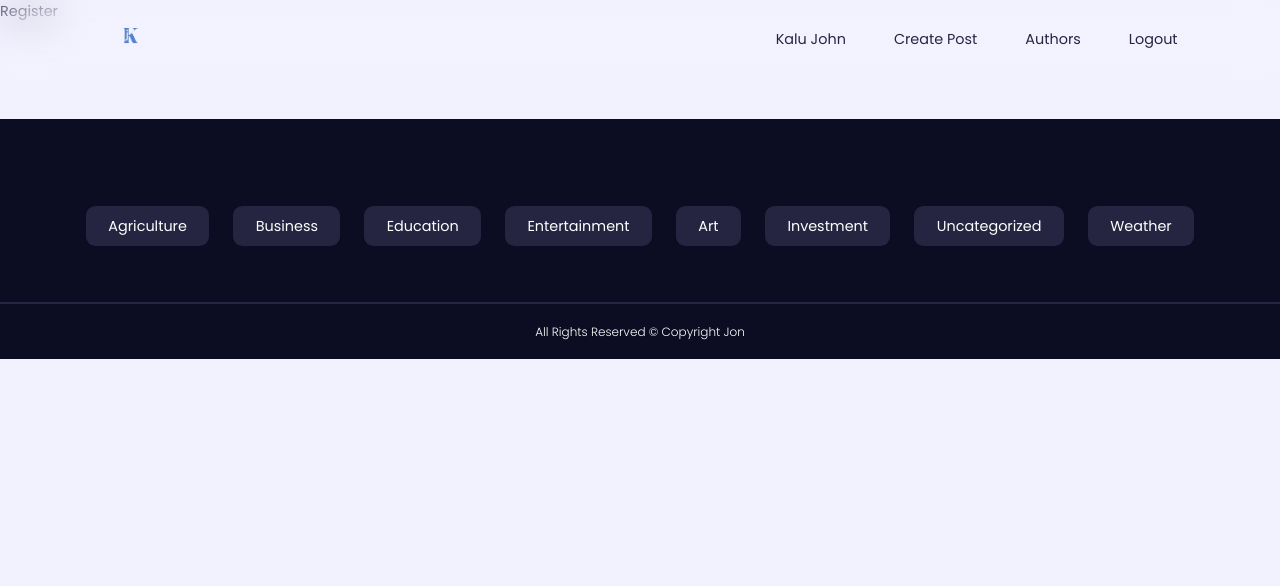
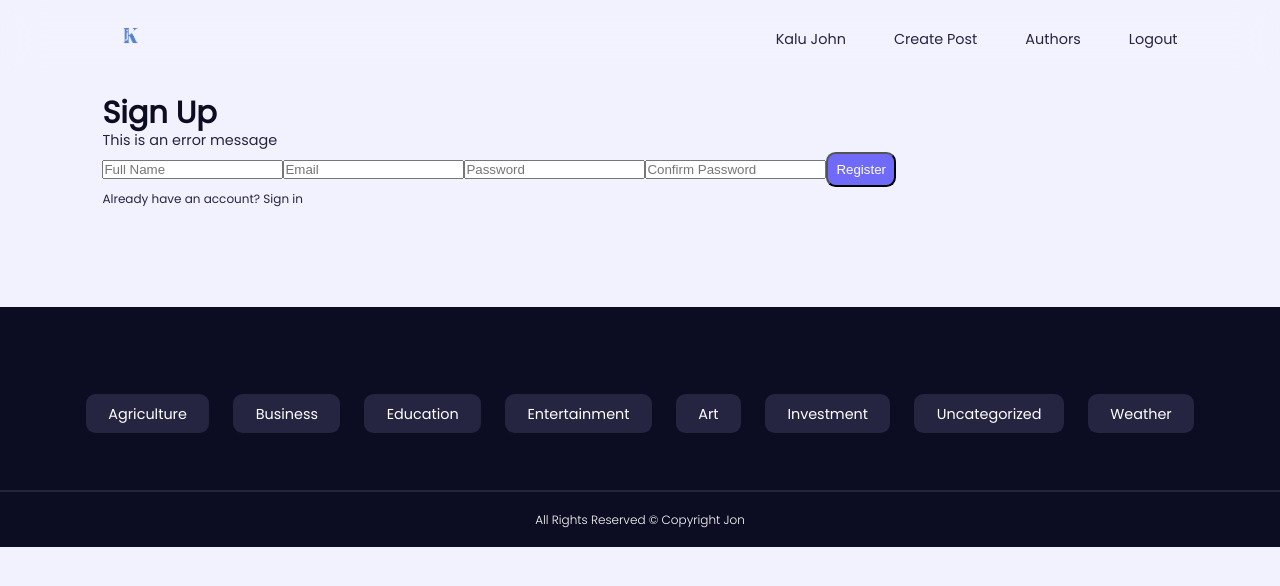
Before and after one commit to Johnni12/MERN-blog-app, a React (Vite) app: page /register in a window 1280 px wide. Shown: the top 586 px of the page. Built offline with nearby package versions, Linux system fonts and the light colour scheme.

Commit message:
update: Register and Login components

```diff
--- a/src/components/Header.jsx
+++ b/src/components/Header.jsx
@@ -13,7 +13,7 @@ const Header = () => {
         </Link>
         <ul className='nav__menu'>
           <li>
-            <Link to='/profile'>Kalu John</Link>
+            <Link to='/profile/:id'>Kalu John</Link>
           </li>
           <li>
             <Link to='/create'>Create Post</Link>
--- a/src/components/Posts.jsx
+++ b/src/components/Posts.jsx
@@ -1,69 +1,12 @@
-import {useState} from 'react'
+import { useState } from 'react'
 import PostItem from './PostItem'
-
-import Thumbnail2 from '../images/blog9.jpg'
-import Thumbnail1 from '../images/blog10.jpg'
-import Thumbnail3 from '../images/blog71.jpg'
-import Thumbnail4 from '../images/blog40.jpg'
-import Thumbnail31 from '../images/blog38.jpg'
-import Thumbnail12 from '../images/blog12.jpg'
-
-const DUMMY_POSTS = [
-  {
-    id: '1',
-    thumbnail: Thumbnail1,
-    category: 'education',
-    title: 'This is the very first post on this blog',
-    desc: 'Lorem ipsum dolor sit, amet consectetur adipisicing elit. Delectus, ut? Necessitatibus reprehenderit rerum nam quasi vero magni quas veniam praesentium.',
-    authorID: 1,
-  },
-  {
-    id: '2',
-    thumbnail: Thumbnail2,
-    category: 'education',
-    title: 'This is the very second post on this blog',
-    desc: 'Lorem ipsum dolor sit, amet consectetur adipisicing elit. Delectus, ut? Necessitatibus reprehenderit rerum nam quasi vero magni quas veniam praesentium.',
-    authorID: 2,
-  },
-  {
-    id: '3',
-    thumbnail: Thumbnail3,
-    category: 'education',
-    title: 'This is the very third post on this blog',
-    desc: 'Lorem ipsum dolor sit, amet consectetur adipisicing elit. Delectus, ut? Necessitatibus reprehenderit rerum nam quasi vero magni quas veniam praesentium.',
-    authorID: 3,
-  },
-  {
-    id: '4',
-    thumbnail: Thumbnail1,
-    category: 'science',
-    title: 'This is the very fourth post on this blog',
-    desc: 'Lorem ipsum dolor sit, amet consectetur adipisicing elit. Delectus, ut? Necessitatibus reprehenderit rerum nam quasi vero magni quas veniam praesentium.',
-    authorID: 4,
-  },
-  {
-    id: '37',
-    thumbnail: Thumbnail12,
-    category: 'education',
-    title: 'This is the very third post on this blog',
-    desc: 'Lorem ipsum dolor sit, amet consectetur adipisicing elit. Delectus, ut? Necessitatibus reprehenderit rerum nam quasi vero magni quas veniam praesentium.',
-    authorID: 39,
-  },
-  {
-    id: '5',
-    thumbnail: Thumbnail31,
-    category: 'education',
-    title: 'This is the very third post on this blog',
-    desc: 'Lorem ipsum dolor sit, amet consectetur adipisicing elit. Delectus, ut? Necessitatibus reprehenderit rerum nam quasi vero magni quas veniam praesentium.',
-    authorID: 9,
-  },
-]
-
+import { DUMMY_POSTS } from '../data'
 const Posts = () => {
   const [posts, setPosts] = useState(DUMMY_POSTS)
 
   return (
     <section className='posts'>
+      {posts.length > 0 ? (
         <div className='container posts__container'>
           {posts.map(({ id, thumbnail, title, category, desc, authorID }) => (
             <PostItem
@@ -77,6 +20,9 @@ const Posts = () => {
             />
           ))}
         </div>
+      ) : (
+        <h2 className='center'>No posts found</h2>
+      )}
     </section>
   )
 }
--- /dev/null
+++ b/src/data.js
@@ -0,0 +1,56 @@
+import Thumbnail2 from './images/blog9.jpg'
+import Thumbnail1 from './images/blog10.jpg'
+import Thumbnail3 from './images/blog71.jpg'
+import Thumbnail31 from './images/blog38.jpg'
+import Thumbnail12 from './images/blog12.jpg'
+
+export const DUMMY_POSTS = [
+  {
+    id: '1',
+    thumbnail: Thumbnail1,
+    category: 'education',
+    title: 'This is the very first post on this blog',
+    desc: 'Lorem ipsum dolor sit, amet consectetur adipisicing elit. Delectus, ut? Necessitatibus reprehenderit rerum nam quasi vero magni quas veniam praesentium.',
+    authorID: 1,
+  },
+  {
+    id: '2',
+    thumbnail: Thumbnail2,
+    category: 'education',
+    title: 'This is the very second post on this blog',
+    desc: 'Lorem ipsum dolor sit, amet consectetur adipisicing elit. Delectus, ut? Necessitatibus reprehenderit rerum nam quasi vero magni quas veniam praesentium.',
+    authorID: 2,
+  },
+  {
+    id: '3',
+    thumbnail: Thumbnail3,
+    category: 'education',
+    title: 'This is the very third post on this blog',
+    desc: 'Lorem ipsum dolor sit, amet consectetur adipisicing elit. Delectus, ut? Necessitatibus reprehenderit rerum nam quasi vero magni quas veniam praesentium.',
+    authorID: 3,
+  },
+  {
+    id: '4',
+    thumbnail: Thumbnail1,
+    category: 'science',
+    title: 'This is the very fourth post on this blog',
+    desc: 'Lorem ipsum dolor sit, amet consectetur adipisicing elit. Delectus, ut? Necessitatibus reprehenderit rerum nam quasi vero magni quas veniam praesentium.',
+    authorID: 4,
+  },
+  {
+    id: '37',
+    thumbnail: Thumbnail12,
+    category: 'education',
+    title: 'This is the very third post on this blog',
+    desc: 'Lorem ipsum dolor sit, amet consectetur adipisicing elit. Delectus, ut? Necessitatibus reprehenderit rerum nam quasi vero magni quas veniam praesentium.',
+    authorID: 39,
+  },
+  {
+    id: '5',
+    thumbnail: Thumbnail31,
+    category: 'education',
+    title: 'This is the very third post on this blog',
+    desc: 'Lorem ipsum dolor sit, amet consectetur adipisicing elit. Delectus, ut? Necessitatibus reprehenderit rerum nam quasi vero magni quas veniam praesentium.',
+    authorID: 9,
+  },
+]
--- a/src/index.css
+++ b/src/index.css
@@ -228,7 +228,7 @@ footer{
 
 /*============= POST STYLES===============*/
 
- .posts__container{
+ .posts__container,.author-posts-container,.category-posts__container{
   display: grid;
   grid-template-columns: repeat(3,1fr);
   gap: 4rem;
--- a/src/main.jsx
+++ b/src/main.jsx
@@ -13,7 +13,7 @@ import Register from './pages/Register'
 import UserProfile from './pages/UserProfile'
 import CreatePost from './pages/CreatePost'
 import EditPost from './pages/EditPost'
-import AuthorPost from './pages/AuthorPosts'
+import AuthorPosts from './pages/AuthorPosts'
 import CategoryPosts from './pages/CategoryPosts'
 import Dashboard from './pages/Dashboard'
 
@@ -34,7 +34,7 @@ const router = createBrowserRouter([
       { path: 'authors', element: <Authors /> },
       { path: 'create', element: <CreatePost /> },
       { path: 'posts/categories/:category', element: <CategoryPosts /> },
-      { path: 'posts/users/:id', element: <AuthorPost /> },
+      { path: 'posts/users/:id', element: <AuthorPosts /> },
       { path: 'myposts/:id', element: <Dashboard /> },
       { path: 'posts/:id/edit', element: <EditPost /> },
       { path: 'logout', element: <Logout /> },
--- a/src/pages/AuthorPosts.jsx
+++ b/src/pages/AuthorPosts.jsx
@@ -1,8 +1,29 @@
-import React from 'react'
+import React, { useState } from 'react'
+import { DUMMY_POSTS } from '../data'
+import PostItem from '../components/PostItem'
 
 const AuthorPosts = () => {
+  const [posts, setPosts] = useState(DUMMY_POSTS)
   return (
-    <div>AuthorPosts</div>
+    <section className='author-posts'>
+      {posts.length > 0 ? (
+        <div className='container author- posts__container'>
+          {posts.map(({ id, thumbnail, title, category, desc, authorID }) => (
+            <PostItem
+              key={id}
+              postID={id}
+              thumbnail={thumbnail}
+              category={category}
+              title={title}
+              description={desc}
+              authorID={authorID}
+            />
+          ))}
+        </div>
+      ) : (
+        <h2 className='center'>No posts found</h2>
+      )}
+    </section>
   )
 }
 
--- a/src/pages/Register.jsx
+++ b/src/pages/Register.jsx
@@ -1,8 +1,59 @@
-import React from 'react'
+import React, { useState } from 'react'
+import { Link } from 'react-router-dom'
 
 const Register = () => {
+  const [userData, setUserData] = useState({
+    name: '',
+    email: '',
+    password: '',
+    password2: '',
+  })
+
+  const changeInputHandler=(e)=>{
+    setUserData(prevState=>{
+      return{...prevState, [e.target.name]:e.target.value}
+    })
+  }
   return (
-    <div>Register</div>
+    <section className='register'>
+      <div className='container'>
+        <h2>Sign Up</h2>
+        <form className='form register__form'>
+          <p className='form__error-message'>This is an error message</p>
+          <input
+            type='text'
+            placeholder='Full Name'
+            name='name'
+            value={userData.name}
+            onChange={changeInputHandler}
+            autoFocus
+          />
+          <input
+            type='email'
+            placeholder='Email'
+            name='email'
+            value={userData.email}
+            onChange={changeInputHandler}
+          />
+          <input
+            type='password'
+            placeholder='Password'
+            name='password'
+            value={userData.password}
+            onChange={changeInputHandler}
+          />
+          <input
+            type='password'
+            placeholder='Confirm Password'
+            name='password2'
+            value={userData.password2}
+            onChange={changeInputHandler}
+          />
+          <button type="submit" className='btn primary'>Register</button>
+        </form>
+        <small>Already have an account? <Link to='/login'>Sign in</Link></small>
+      </div>
+    </section>
   )
 }
 
```
Lines whose indentation alone changed are shown as unchanged.
